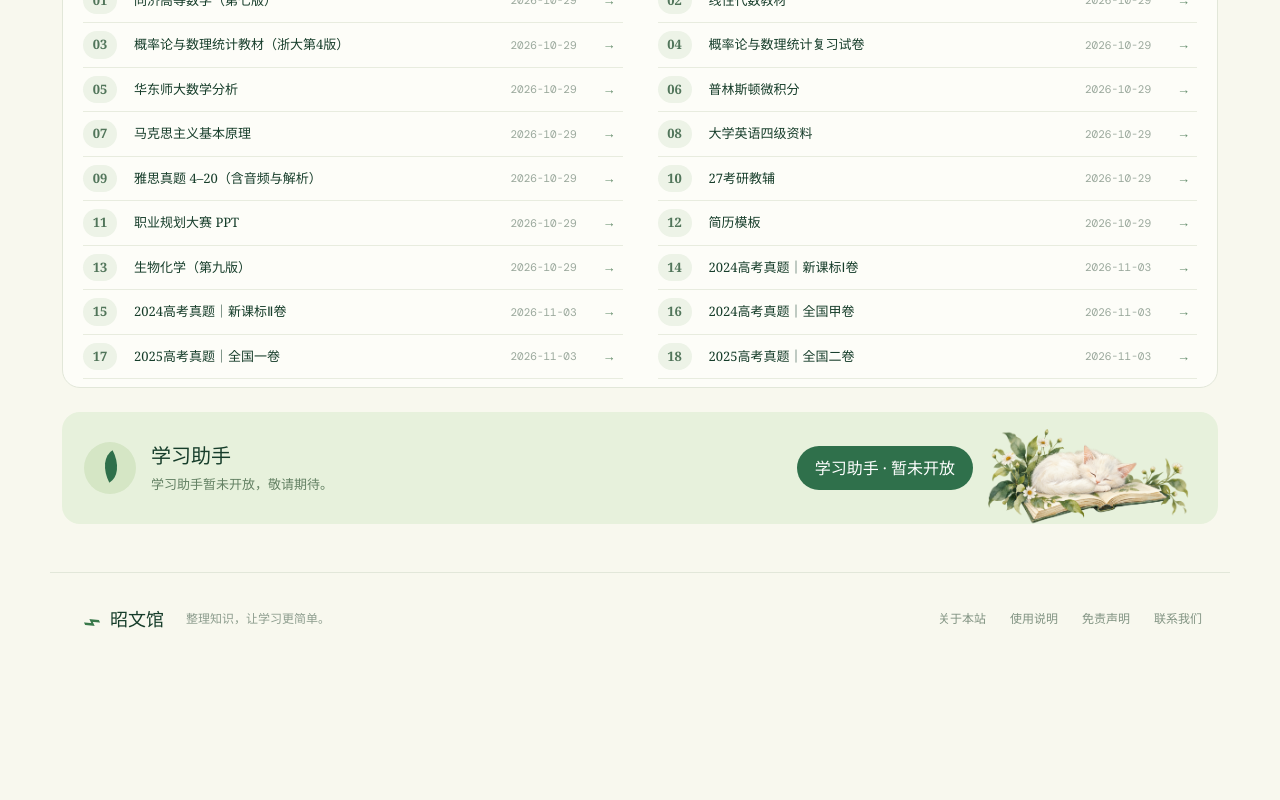
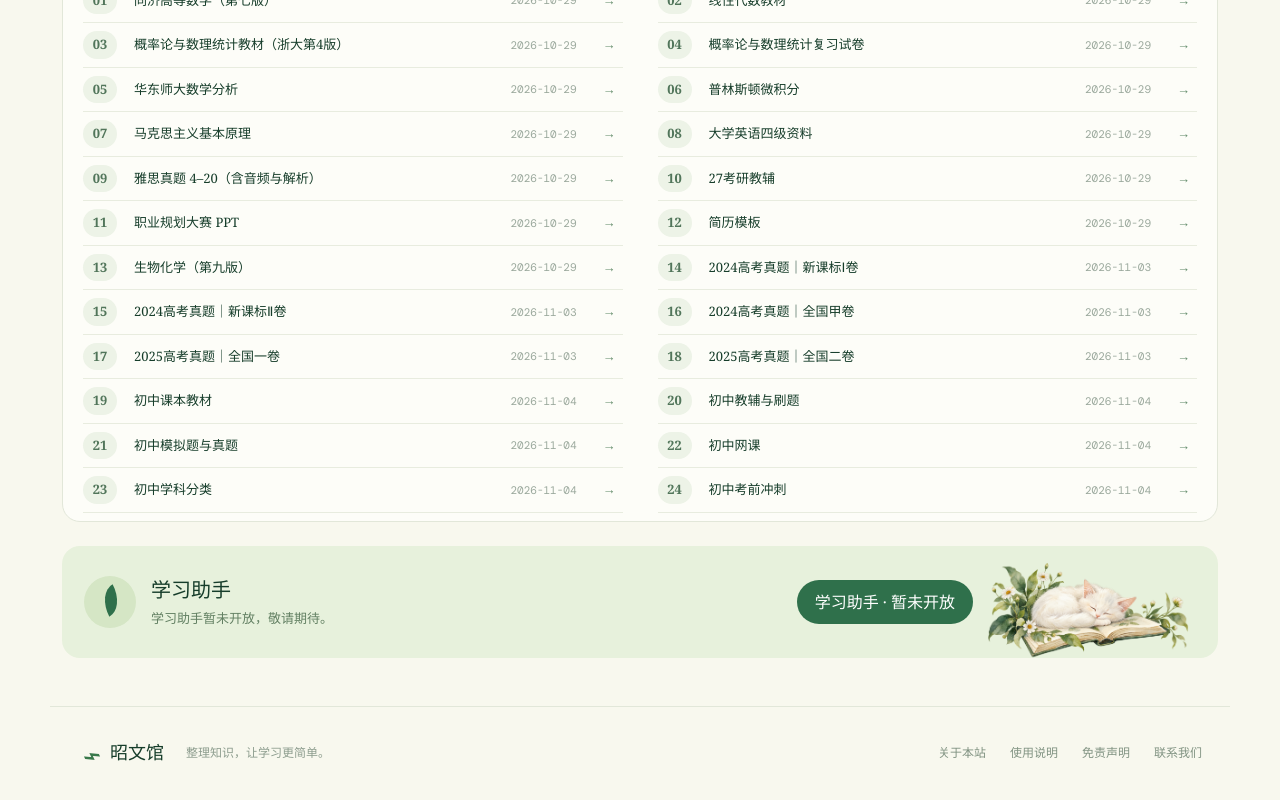
Before and after one commit to mlmsj/mlmsj.github.io, a React (Vite) app: page / in a window 1280 px wide. Shown: the part 691-1491 px from the top of the page. Before the commit the page ends 1363 px from the top, so only its background shows below. Built offline with nearby package versions, Linux system fonts and the light colour scheme; a web font is replaced by a local one.

Commit message:
feat: publish six junior resource records

```diff
--- a/public/data/manifest.v1.json
+++ b/public/data/manifest.v1.json
@@ -1,6 +1,6 @@
 {
   "schemaVersion": 1,
-  "generatedAt": "2026-11-03T15:53:50+08:00",
+  "generatedAt": "2026-11-04T15:14:41+08:00",
   "records": [
     {
       "id": "university-quark-math-advanced-001",
@@ -223,6 +223,78 @@
       "publishedAt": "2026-11-03T15:53:50+08:00",
       "fileType": "PDF",
       "sizeBytes": 3704453
+    },
+    {
+      "id": "jh-topic-textbooks-001",
+      "title": "初中课本教材",
+      "description": "初中阶段课本教材资料。",
+      "categoryId": "domain-junior-textbooks",
+      "provider": "quark",
+      "shareUrl": "https://pan.quark.cn/s/526991344987",
+      "accessStatus": "verified",
+      "checkedOn": "2026-11-04",
+      "publishedAt": "2026-11-04T15:14:41+08:00",
+      "fileType": "folder"
+    },
+    {
+      "id": "jh-topic-workbooks-001",
+      "title": "初中教辅与刷题",
+      "description": "初中阶段教辅与刷题资料。",
+      "categoryId": "domain-junior-workbooks",
+      "provider": "quark",
+      "shareUrl": "https://pan.quark.cn/s/8fa5f4f5036d",
+      "accessStatus": "verified",
+      "checkedOn": "2026-11-04",
+      "publishedAt": "2026-11-04T15:14:41+08:00",
+      "fileType": "folder"
+    },
+    {
+      "id": "jh-topic-exams-001",
+      "title": "初中模拟题与真题",
+      "description": "初中阶段模拟题与真题资料。",
+      "categoryId": "domain-junior-exams",
+      "provider": "quark",
+      "shareUrl": "https://pan.quark.cn/s/029d353ad217",
+      "accessStatus": "verified",
+      "checkedOn": "2026-11-04",
+      "publishedAt": "2026-11-04T15:14:41+08:00",
+      "fileType": "folder"
+    },
+    {
+      "id": "jh-topic-courses-001",
+      "title": "初中网课",
+      "description": "初中阶段网课资料。",
+      "categoryId": "domain-junior-courses",
+      "provider": "quark",
+      "shareUrl": "https://pan.quark.cn/s/92d77a81dd09",
+      "accessStatus": "verified",
+      "checkedOn": "2026-11-04",
+      "publishedAt": "2026-11-04T15:14:41+08:00",
+      "fileType": "folder"
+    },
+    {
+      "id": "jh-topic-subjects-001",
+      "title": "初中学科分类",
+      "description": "初中阶段按学科整理的资料。",
+      "categoryId": "domain-junior-subjects",
+      "provider": "quark",
+      "shareUrl": "https://pan.quark.cn/s/edcaf8aa2700",
+      "accessStatus": "verified",
+      "checkedOn": "2026-11-04",
+      "publishedAt": "2026-11-04T15:14:41+08:00",
+      "fileType": "folder"
+    },
+    {
+      "id": "jh-topic-sprint-001",
+      "title": "初中考前冲刺",
+      "description": "初中阶段考前冲刺资料。",
+      "categoryId": "domain-junior-sprint",
+      "provider": "quark",
+      "shareUrl": "https://pan.quark.cn/s/3f55de0688d7",
+      "accessStatus": "verified",
+      "checkedOn": "2026-11-04",
+      "publishedAt": "2026-11-04T15:14:41+08:00",
+      "fileType": "folder"
     }
   ]
 }
--- a/scripts/b2-3-authorization-policy.ts
+++ b/scripts/b2-3-authorization-policy.ts
@@ -74,6 +74,24 @@ export const HS_FIRST_BATCH_5_DELIVERY_IDS = new Map<string, string>([
     "hs-gaokao-2025-national-2-005",
     "dlv-hs-gaokao-2025-national-2-005-quark-01",
   ],
+]);
+
+export const JUNIOR_RELEASE_6_APPROVED_RESOURCE_IDS = [
+  "jh-topic-textbooks-001",
+  "jh-topic-workbooks-001",
+  "jh-topic-exams-001",
+  "jh-topic-courses-001",
+  "jh-topic-subjects-001",
+  "jh-topic-sprint-001",
+] as const;
+
+export const JUNIOR_RELEASE_6_DELIVERY_IDS = new Map<string, string>([
+  ["jh-topic-textbooks-001", "dlv-jh-topic-textbooks-quark-01"],
+  ["jh-topic-workbooks-001", "dlv-jh-topic-workbooks-quark-01"],
+  ["jh-topic-exams-001", "dlv-jh-topic-exams-quark-01"],
+  ["jh-topic-courses-001", "dlv-jh-topic-courses-quark-01"],
+  ["jh-topic-subjects-001", "dlv-jh-topic-subjects-quark-01"],
+  ["jh-topic-sprint-001", "dlv-jh-topic-sprint-quark-01"],
 ]);
 
 export const B2_3_CONTEXT: AuthorizationContext = {
@@ -165,6 +183,42 @@ export const B2_3_POLICIES = new Map<string, PublicProjectionPolicy>(
         },
       ] as const;
     }),
+    ...JUNIOR_RELEASE_6_APPROVED_RESOURCE_IDS.map((resourceId) => {
+      const deliveryId = JUNIOR_RELEASE_6_DELIVERY_IDS.get(resourceId);
+      if (!deliveryId) throw new Error(`Missing junior Delivery ID: ${resourceId}`);
+      return [
+        resourceId,
+        {
+          deliveryId,
+          browseState: "observed",
+          evidence: [
+            {
+              evidenceId: `auth-${resourceId}-resource-01`,
+              subjectType: "resource",
+              resourceId,
+              actionScope: ["display_metadata", "expose_share_link"],
+              audienceScope: ["public"],
+              platformScope: ["website"],
+              status: "approved",
+              evidenceRef: `RESOURCE-BATCH-04-PROJECT-OWNER-APPROVAL-20261104#${resourceId}`,
+              reviewedAt: "2026-11-04T11:16:33+08:00",
+            },
+            {
+              evidenceId: `auth-${resourceId}-delivery-01`,
+              subjectType: "delivery",
+              resourceId,
+              deliveryId,
+              actionScope: ["expose_share_link"],
+              audienceScope: ["public"],
+              platformScope: ["website"],
+              status: "approved",
+              evidenceRef: `RESOURCE-BATCH-04-PROJECT-OWNER-APPROVAL-20261104#${resourceId}`,
+              reviewedAt: "2026-11-04T11:16:33+08:00",
+            },
+          ],
+        },
+      ] as const;
+    }),
   ],
 );
 
--- a/scripts/input/manifest.v1.source.fixture.json
+++ b/scripts/input/manifest.v1.source.fixture.json
@@ -1,6 +1,6 @@
 {
   "schemaVersion": 1,
-  "generatedAt": "2026-11-03T15:53:50+08:00",
+  "generatedAt": "2026-11-04T15:14:41+08:00",
   "records": [
     {
       "id": "university-series-001",
@@ -378,6 +378,78 @@
       "publishedAt": "2026-11-03T15:53:50+08:00",
       "fileType": "PDF",
       "sizeBytes": 3704453
+    },
+    {
+      "id": "jh-topic-textbooks-001",
+      "title": "初中课本教材",
+      "description": "初中阶段课本教材资料。",
+      "categoryId": "domain-junior-textbooks",
+      "provider": "quark",
+      "shareUrl": "https://pan.quark.cn/s/526991344987",
+      "accessStatus": "verified",
+      "checkedOn": "2026-11-04",
+      "publishedAt": "2026-11-04T15:14:41+08:00",
+      "fileType": "folder"
+    },
+    {
+      "id": "jh-topic-workbooks-001",
+      "title": "初中教辅与刷题",
+      "description": "初中阶段教辅与刷题资料。",
+      "categoryId": "domain-junior-workbooks",
+      "provider": "quark",
+      "shareUrl": "https://pan.quark.cn/s/8fa5f4f5036d",
+      "accessStatus": "verified",
+      "checkedOn": "2026-11-04",
+      "publishedAt": "2026-11-04T15:14:41+08:00",
+      "fileType": "folder"
+    },
+    {
+      "id": "jh-topic-exams-001",
+      "title": "初中模拟题与真题",
+      "description": "初中阶段模拟题与真题资料。",
+      "categoryId": "domain-junior-exams",
+      "provider": "quark",
+      "shareUrl": "https://pan.quark.cn/s/029d353ad217",
+      "accessStatus": "verified",
+      "checkedOn": "2026-11-04",
+      "publishedAt": "2026-11-04T15:14:41+08:00",
+      "fileType": "folder"
+    },
+    {
+      "id": "jh-topic-courses-001",
+      "title": "初中网课",
+      "description": "初中阶段网课资料。",
+      "categoryId": "domain-junior-courses",
+      "provider": "quark",
+      "shareUrl": "https://pan.quark.cn/s/92d77a81dd09",
+      "accessStatus": "verified",
+      "checkedOn": "2026-11-04",
+      "publishedAt": "2026-11-04T15:14:41+08:00",
+      "fileType": "folder"
+    },
+    {
+      "id": "jh-topic-subjects-001",
+      "title": "初中学科分类",
+      "description": "初中阶段按学科整理的资料。",
+      "categoryId": "domain-junior-subjects",
+      "provider": "quark",
+      "shareUrl": "https://pan.quark.cn/s/edcaf8aa2700",
+      "accessStatus": "verified",
+      "checkedOn": "2026-11-04",
+      "publishedAt": "2026-11-04T15:14:41+08:00",
+      "fileType": "folder"
+    },
+    {
+      "id": "jh-topic-sprint-001",
+      "title": "初中考前冲刺",
+      "description": "初中阶段考前冲刺资料。",
+      "categoryId": "domain-junior-sprint",
+      "provider": "quark",
+      "shareUrl": "https://pan.quark.cn/s/3f55de0688d7",
+      "accessStatus": "verified",
+      "checkedOn": "2026-11-04",
+      "publishedAt": "2026-11-04T15:14:41+08:00",
+      "fileType": "folder"
     }
   ]
 }
--- a/scripts/verify-b2-3-public-output.mjs
+++ b/scripts/verify-b2-3-public-output.mjs
@@ -38,6 +38,12 @@ const APPROVED_IDS = new Set([
   "hs-gaokao-2024-national-jia-003",
   "hs-gaokao-2025-national-1-004",
   "hs-gaokao-2025-national-2-005",
+  "jh-topic-textbooks-001",
+  "jh-topic-workbooks-001",
+  "jh-topic-exams-001",
+  "jh-topic-courses-001",
+  "jh-topic-subjects-001",
+  "jh-topic-sprint-001",
 ]);
 
 const readJson = async (filePath) => JSON.parse(await readFile(filePath, "utf8"));
```
Also changed, not shown: 2 other files (tests, documents, lock files or other folders).
